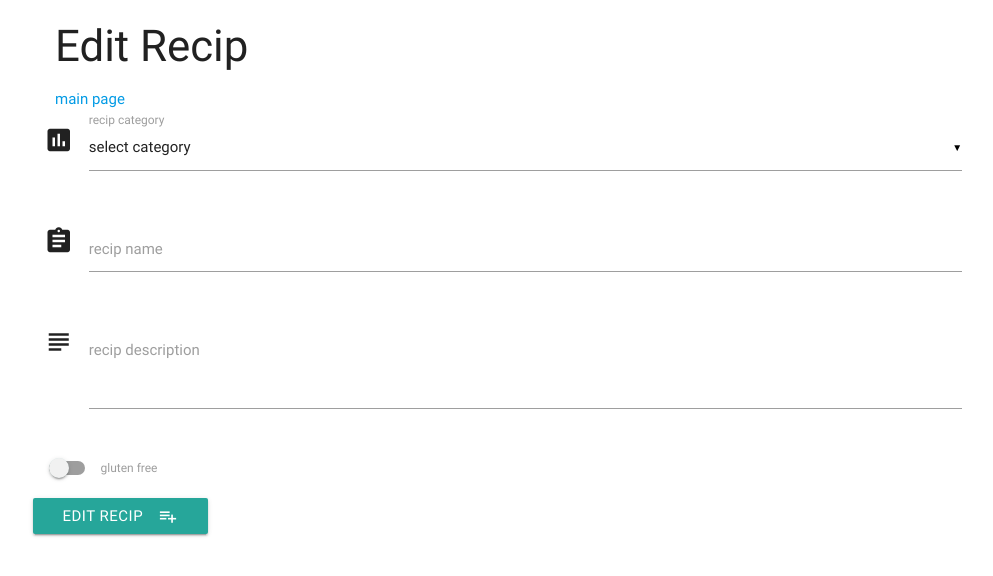
After one commit to pjachimowski/vegan-inspired, a Flask app: template templates/editrecip.html in a window 1280 px wide. The commit adds this page. Shown: the top 576 px of the page, without its empty margins (137-1130 px from the left). Run offline with Flask 2, Linux system fonts and the light colour scheme; the template is opened without the code that fills it, so the values that code supplies are empty; some libraries are stand-ins or nearby versions.

Commit message:
edit functionality in place

```diff
--- /dev/null
+++ b/templates/editrecip.html
@@ -0,0 +1,59 @@
+{% extends 'base.html' %} {% block content %}
+<h3>Edit Recip</h3>
+<section>
+	<a href="{{ url_for('get_recips') }}">main page</a>
+</section>
+<div class="row">
+	<form action="{{ url_for('insert_recip') }}" method="POST" class="col s12">
+		<div class="row">
+			<div class="row">
+				<div class="input-field col s12">
+					<i class="material-icons prefix">poll</i>
+					<select id="category" name="category_name">
+
+                    <option value="" disabled selected>select category</option>
+                    {% for cat in categories %}
+                        {% if cat.category_name == recip.category_name %}
+                        <option value="{{cat.category_name}}" selected >{{cat.category_name}}</option>
+                        {% else %}
+                        <option value="{{cat.category_name}}">{{cat.category_name}}</option>
+                        {% endif %}
+                    {% endfor %}
+                </select>
+					<label>recip category</label>
+				</div>
+			</div>
+			<div class="row">
+				<div class="input-field col s12">
+					<i class="material-icons prefix">assignment</i>
+					<input id="recip_name" name="recip_name" type="text" class="validate" value="{{recip.recip_name}}">
+					<label for="icon_prefix">recip name</label>
+				</div>
+			</div>
+			<div class="row">
+				<div class="input-field col s12">
+					<i class="material-icons prefix">subject</i>
+					<textarea   id="recip_description" name="recip_description" type="textarea" class="materialize-textarea">{{recip.recip_description}}</textarea>
+					<label for="icon_telephone">recip description</label>
+				</div>
+			</div>
+			<div class="row">
+				<div class="switch">
+					<label>
+                        {% if recip.is_urgent %}
+                            <input id="gluten_free" name="gluten_free" type="checkbox" checked>
+                        {% else %}
+                            <input id="gluten_free" name="gluten_free" type="checkbox">
+                        {% endif %}
+                <span class="lever"></span>gluten free
+                </label>
+				</div>
+			</div>
+			<div class="row">
+				<button class="btn waves-effect waves-light" type="submit" name="action">
+                edit recip<i class="material-icons right">playlist_add</i>
+                </button>
+			</div>
+	</form>
+</div>
+{% endblock %}
--- a/templates/recips.html
+++ b/templates/recips.html
@@ -12,8 +12,8 @@
 				</div>
 				<div class="col s2">
 					<div class="inline_actions">
-                    <!-- href="{{url_for('edit_recip', recip_id=recip._id)}}" -->
-						<a  class="waves-effect waves-light btn btn_small blue">Edit</a>
+                    <!-- href="{{url_for('edit_recip', recip_id=recipe._id)}}" -->
+						<a href="{{url_for('edit_recip', recip_id=recipe._id)}}" class="waves-effect waves-light btn btn_small blue">Edit</a>
 					</div>
 				</div>
 				<div class="recip_header col s9">
```
